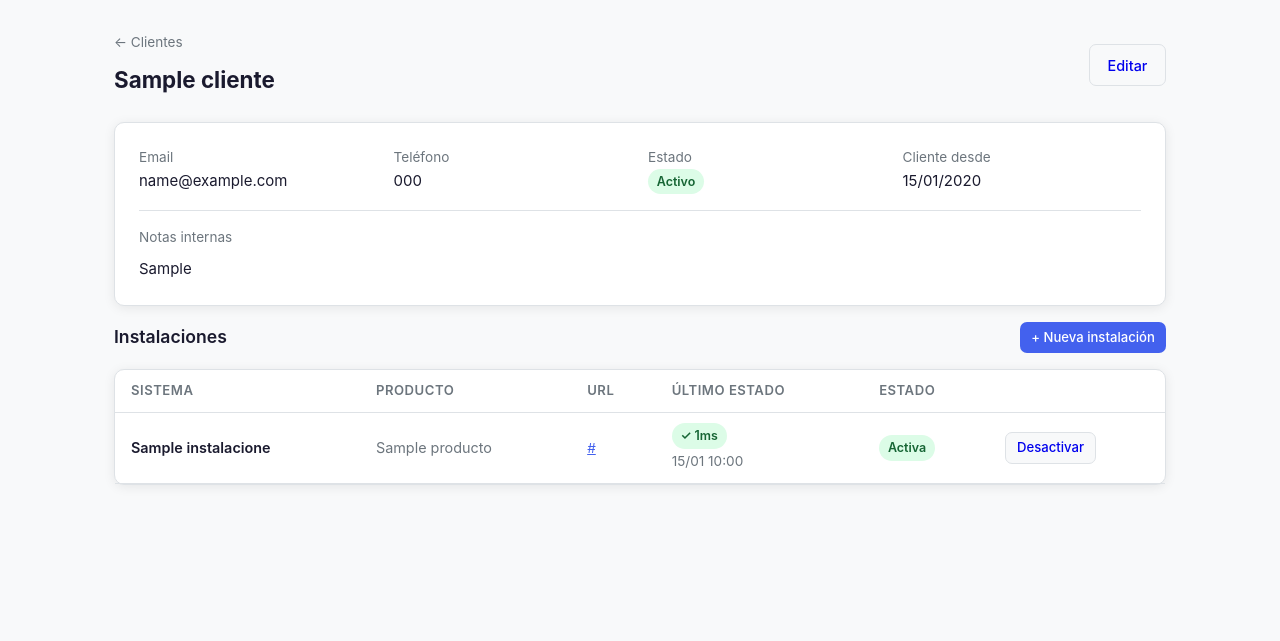
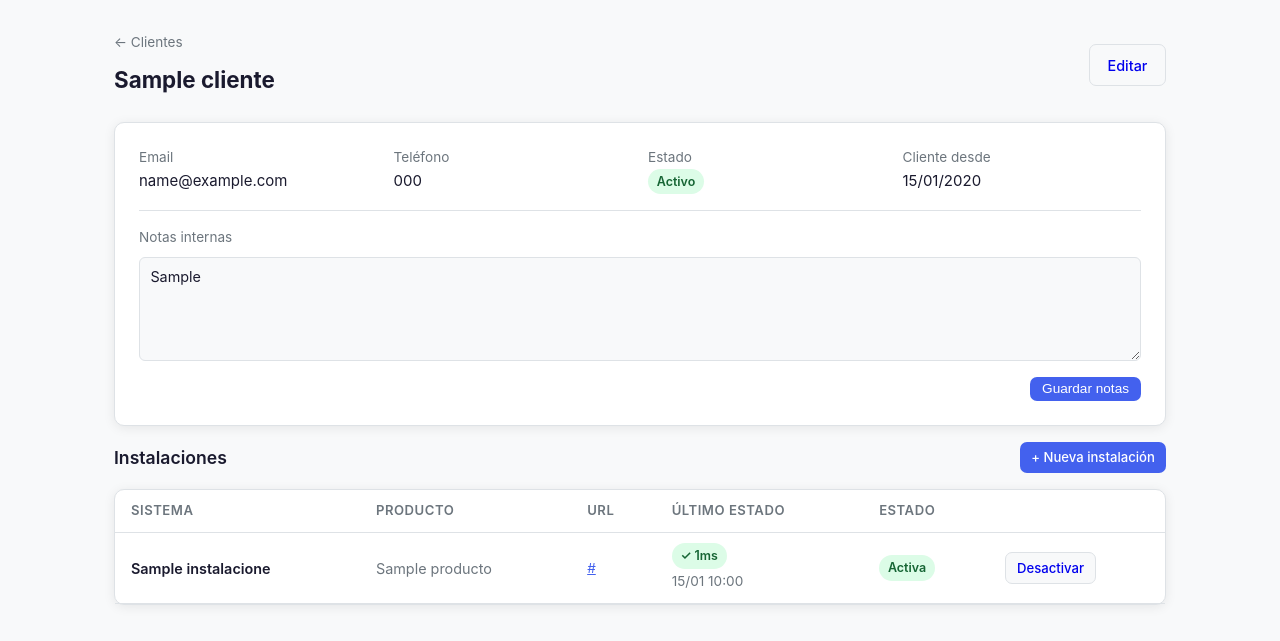
Before and after one commit to zynnoslabs/Central, a Flask app: page /clientes/1 in a window 1280 px wide. Shown: the part 59-700 px from the top of the page. Run offline with Flask 3, Linux system fonts and the light colour scheme; a user stored in the database is signed in; tables that the repository leaves empty hold one stand-in row (values such as "Sample post").

Commit message:
Etapa L: notas inline editables en detalle de cliente

```diff
--- a/app/clientes/routes.py
+++ b/app/clientes/routes.py
@@ -135,6 +135,20 @@ def toggle_instalacion(inst_id):
     return redirect(url_for("clientes.detalle", cliente_id=inst.cliente_id))
 
 
+# ─── Notas rápidas ────────────────────────────────────────────────────────────
+
+@clientes_bp.route("/<int:cliente_id>/notas", methods=["POST"])  ### CAMBIO AQUÍ ###
+@login_required
+def guardar_notas(cliente_id):
+    cliente = Cliente.query.get_or_404(cliente_id)
+    texto = request.form.get("notas", "").strip()
+    cliente.notas = texto or None
+    _log(current_user.id, cliente.id, "cliente.notas", {"chars": len(texto)})
+    db.session.commit()
+    flash("Notas guardadas.", "success")
+    return redirect(url_for("clientes.detalle", cliente_id=cliente.id))
+
+
 # ─── Helper ────────────────────────────────────────────────────────────────────
 
 def _log(usuario_id, cliente_id, accion, detalle_dict):
--- a/app/templates/clientes/detalle.html
+++ b/app/templates/clientes/detalle.html
@@ -38,12 +38,21 @@
       <p>{{ cliente.creado_en.strftime('%d/%m/%Y') }}</p>
     </div>
   </div>
-  {% if cliente.notas %}
+  <!-- ### CAMBIO AQUÍ ### Notas inline editables -->
   <div style="margin-top:1rem; padding-top:1rem; border-top:1px solid var(--border);">
     <p class="text-muted text-small mb-1">Notas internas</p>
-    <p style="white-space:pre-line;">{{ cliente.notas }}</p>
+    <form method="POST" action="{{ url_for('clientes.guardar_notas', cliente_id=cliente.id) }}">
+      <input type="hidden" name="csrf_token" value="{{ csrf_token() }}">
+      <textarea name="notas" rows="4"
+        placeholder="Observaciones internas sobre este cliente…"
+        style="width:100%; padding:.5rem .65rem; border:1px solid var(--border); border-radius:6px;
+               background:var(--bg); color:var(--fg); font-size:.9rem; resize:vertical;
+               box-sizing:border-box; font-family:inherit; line-height:1.5;">{{ cliente.notas or '' }}</textarea>
+      <div style="margin-top:.5rem; text-align:right;">
+        <button type="submit" class="btn btn-primary" style="font-size:.85rem; padding:.3rem .75rem;">Guardar notas</button>
+      </div>
+    </form>
   </div>
-  {% endif %}
 </div>
 
 <!-- Instalaciones -->
```
